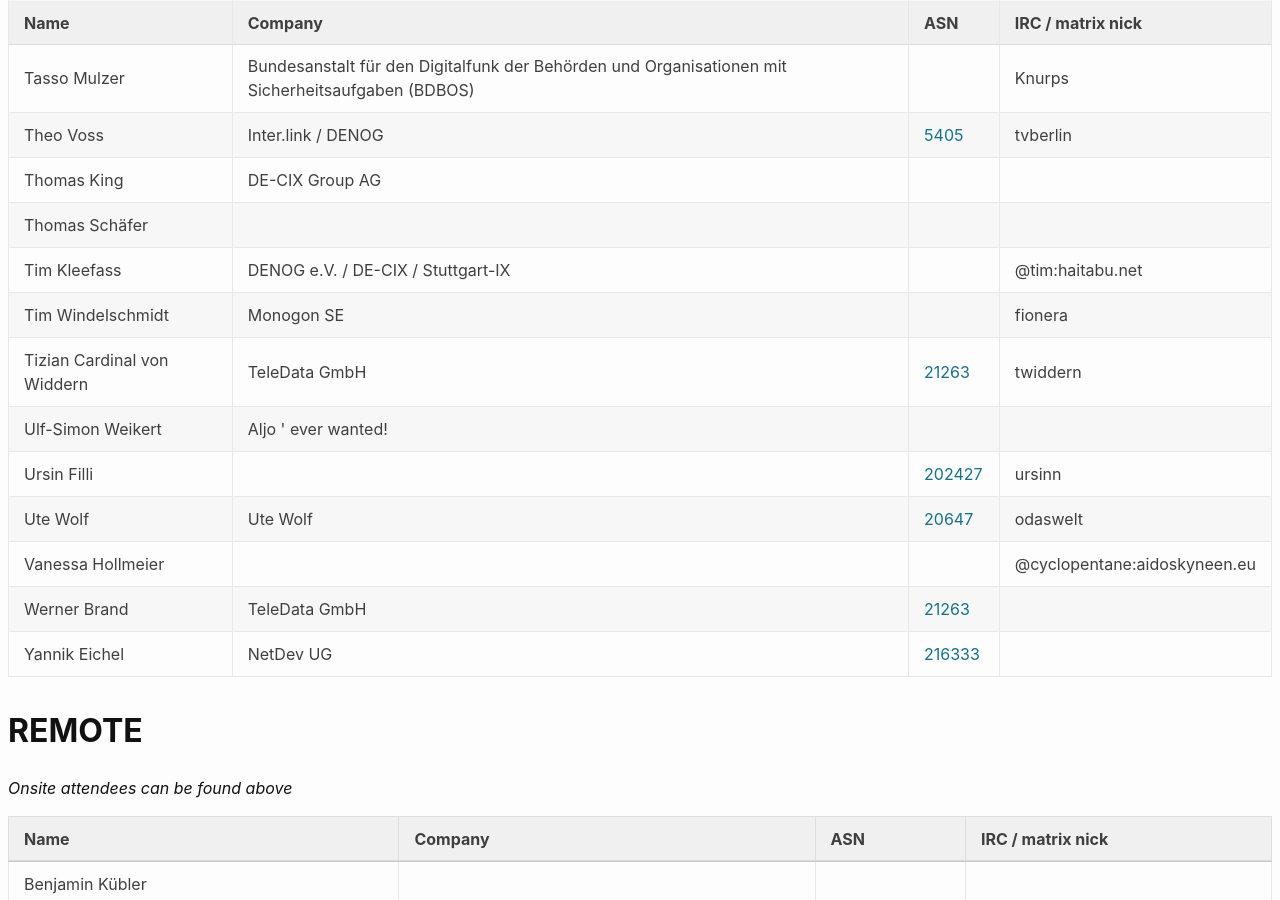
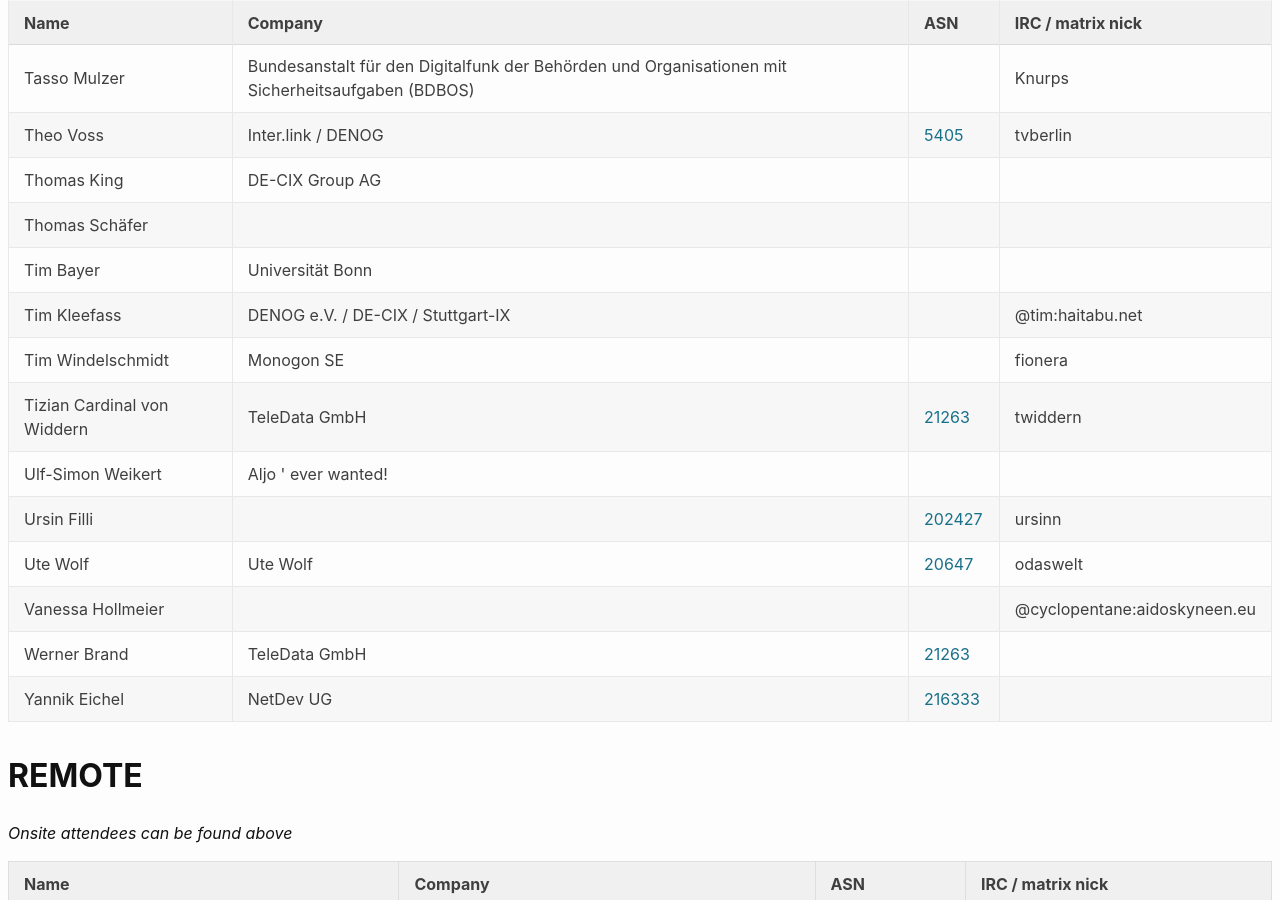
Before and after one commit to denog/pretix-attendeelist, a Jekyll site: the page built from denog17/index.markdown, in a window 1280 px wide and 900 px high, scrolled down 3937 px. Built offline with Jekyll 4.4.1, drawn with Linux system fonts in a browser that asks for light colours.

Commit message:
Latest data: Fri May 23 13:17:18 UTC 2025

```diff
--- a/_data/attendees_denog17_onsite.json
+++ b/_data/attendees_denog17_onsite.json
@@ -528,6 +528,12 @@
     "asn": null
   },
   {
+    "name": "Tim Bayer",
+    "company": "Universität Bonn",
+    "irc": null,
+    "asn": null
+  },
+  {
     "name": "Tim Kleefass",
     "company": "DENOG e.V. / DE-CIX / Stuttgart-IX",
     "irc": "@tim:haitabu.net",
```
